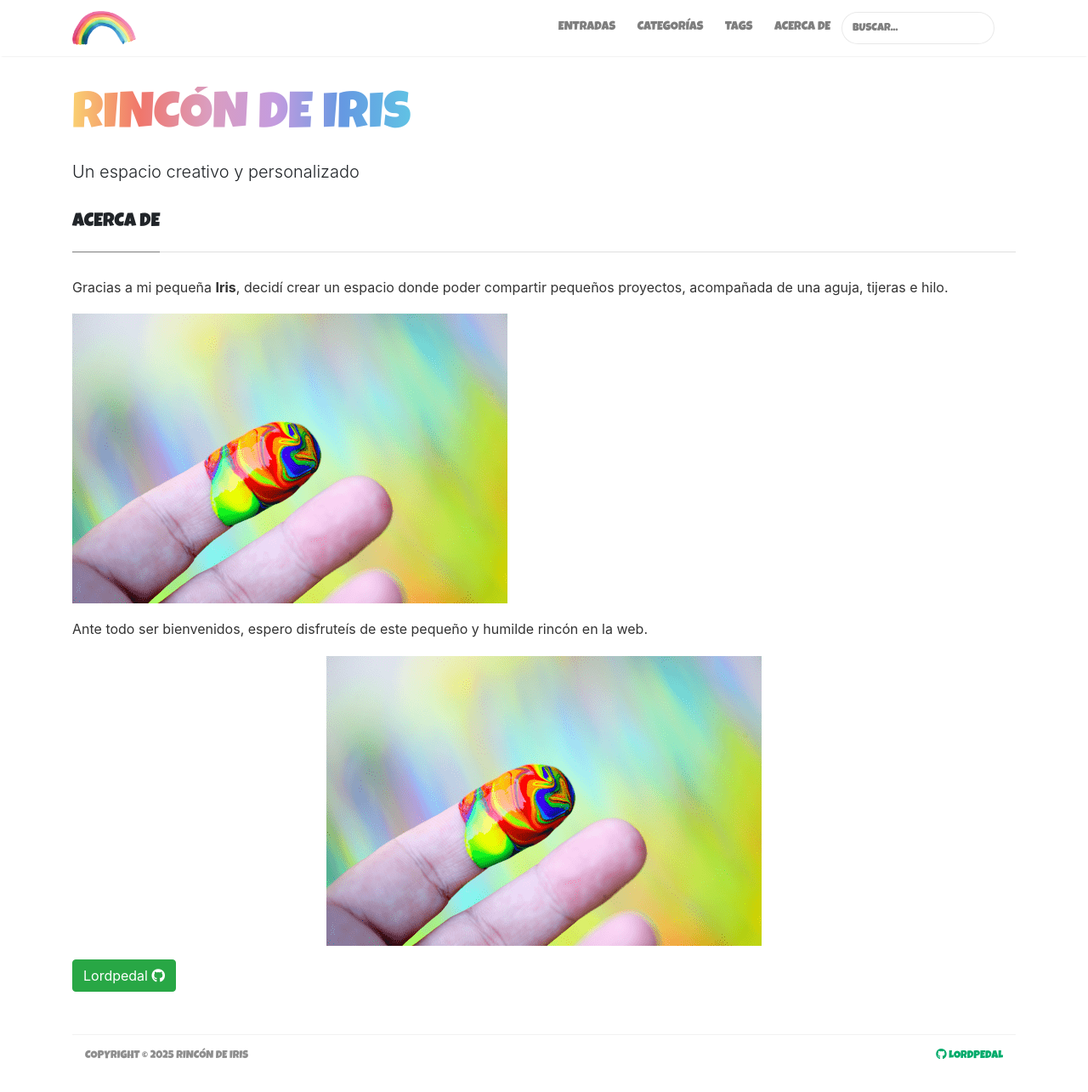
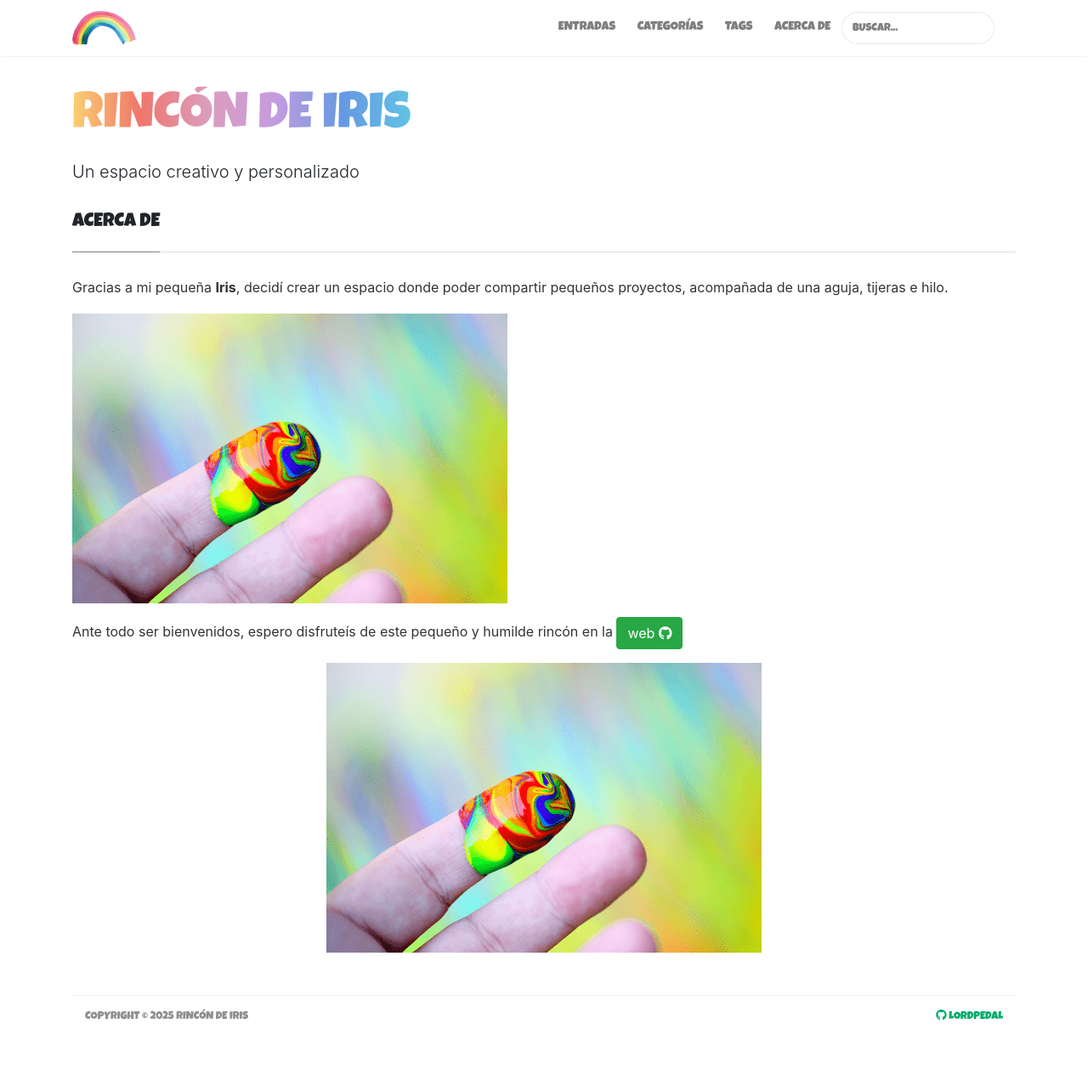
Before and after one commit to Lordpedal/rincondeiris, a Jekyll site: the page built from _pages/about.md, in a window 1280 px wide and 1326 px high. Shown: the top 1285 px of the window at 85% size. Built offline with Jekyll 4.4.1, drawn with Linux system fonts in a browser that asks for light colours; nearby versions of some CDN libraries.

Commit message:
Actualización dom 30 mar 2025 09:42:00 CEST

```diff
--- a/_pages/about.md
+++ b/_pages/about.md
@@ -8,10 +8,8 @@
 
 Gracias a mi pequeña **Iris**, decidí crear un espacio donde poder compartir pequeños proyectos, acompañada de una aguja, tijeras e hilo.
 
-![Avatar](/assets/images/avatar.png){:style="display:table-cell; height=300; text-align=center; width=300; vertical-align=middle"}
+![Avatar](/assets/images/avatar.png)
 
-Ante todo ser bienvenidos, espero disfruteís de este pequeño y humilde rincón en la web.
+Ante todo ser bienvenidos, espero disfruteís de este pequeño y humilde rincón en la <a target="_blank" href="https://github.com/Lordpedal/rincondeiris" class="btn btn-success">web <i class="fab fa-github"></i></a>
 
 ![Avatar](/assets/images/avatar.png){:style="display:block; margin-left:auto; margin-right:auto"}
-
-<a target="_blank" href="https://lordpedal.github.io" class="btn btn-success">Lordpedal <i class="fab fa-github"></i></a>
```
